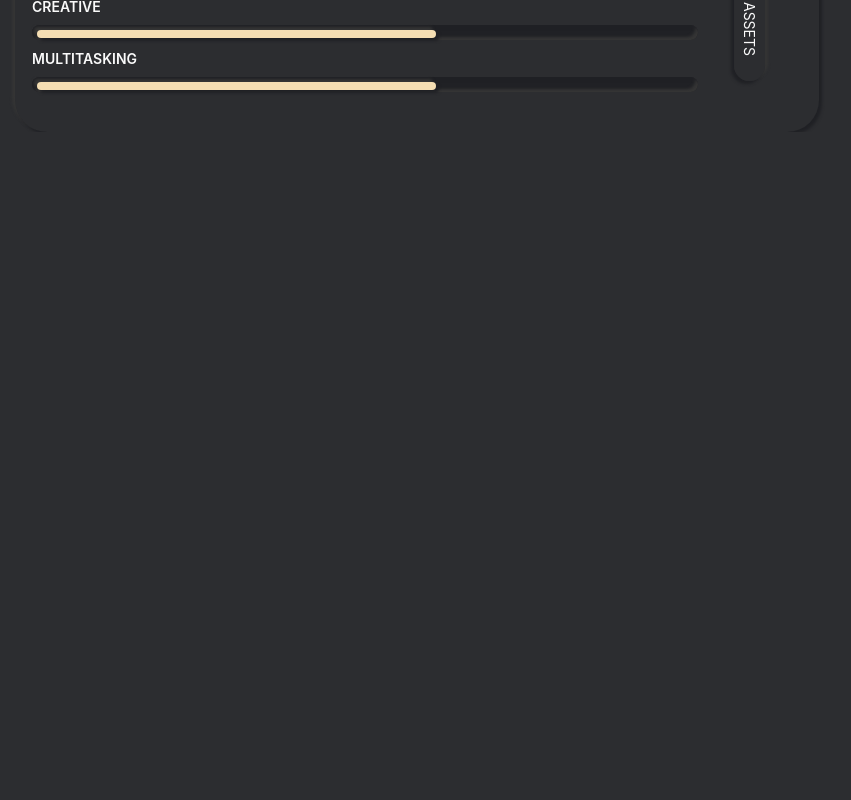
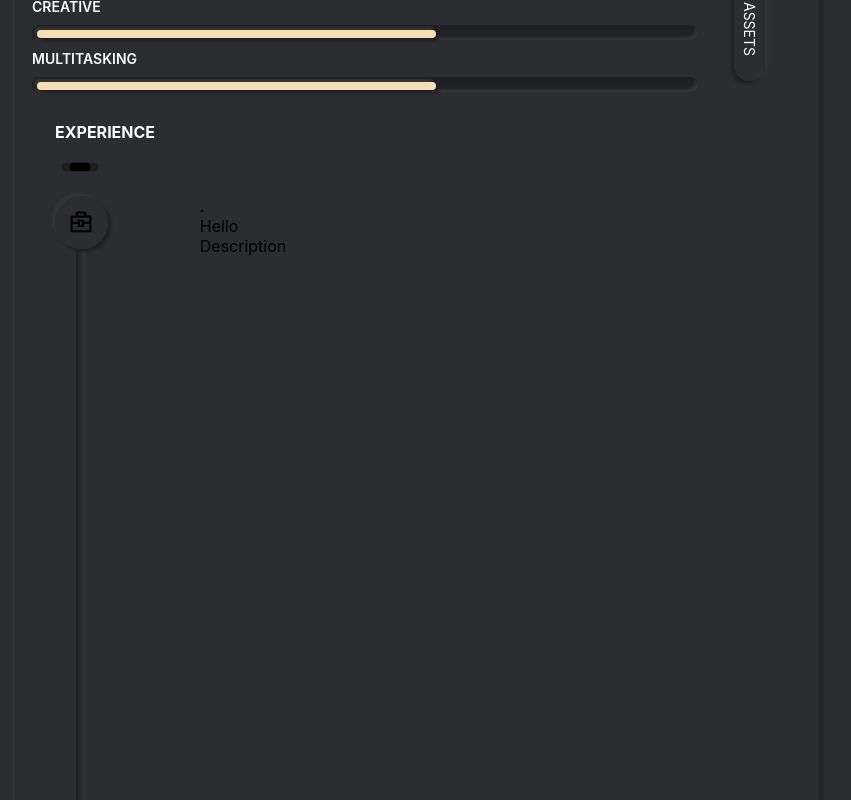
Before and after one commit to codexprt2/steve-app, a Next.js app: page /about in a window 1280 px wide. Shown: the part 1220-2020 px from the top of the page, without its empty margins (90-941 px from the left). Before the commit the page ends 1352 px from the top, so only its background shows below. Built offline with nearby package versions, Linux system fonts and the light colour scheme.

Commit message:
progress point

```diff
--- /dev/null
+++ b/components/ContentComponent.js
@@ -0,0 +1,13 @@
+import React from "react";
+
+const ContentComponent = () => {
+	return (
+		<div>
+			<div> .</div>
+			<div>Hello</div>
+			<div> Description</div>
+		</div>
+	);
+};
+
+export default ContentComponent;
--- /dev/null
+++ b/components/EXPERIENCE.module.css
@@ -0,0 +1,34 @@
+.mainContainer {
+	display: flex;
+	flex-direction: column;
+}
+.iconContainer {
+	border-radius: 2rem;
+	box-shadow: 3px 3px 3px #202125, -3px -3px 3px #353535;
+	position: absolute !important;
+}
+.iconInner {
+	position: absolute;
+	top: 50%;
+	left: 50%;
+	transform: translate(-50%, -50%);
+}
+.iconOutter {
+	position: relative;
+	border-radius: 50%;
+	margin-left: auto;
+	margin-right: auto;
+	line-height: 0.7;
+	background-color: #2c2d30;
+	width: 3.3rem;
+	height: 3.3rem;
+}
+.progressBarContainer {
+	margin-top: 50px;
+	margin-left: 21px;
+}
+.lineDiv {
+	box-shadow: inset 3px 3px 3px #202125, inset -3px -3px 3px #353535;
+	width: 10px;
+	height: 90vh;
+}
--- /dev/null
+++ b/components/ExperienceComponent.js
@@ -0,0 +1,23 @@
+import React from "react";
+import styles from "./EXPERIENCE.module.css";
+import { RiBriefcase4Line } from "react-icons/ri";
+import ProgressBar from "./ProgressBar";
+
+const ExperienceComponent = () => {
+	return (
+		<div className={styles.mainContainer}>
+			<div className={styles.iconContainer}>
+				<div className={styles.iconOutter}>
+					<div className={styles.iconInner}>
+						<RiBriefcase4Line size={25} />
+					</div>
+				</div>
+			</div>
+			<div className={styles.progressBarContainer}>
+				<div className={styles.lineDiv}></div>
+			</div>
+		</div>
+	);
+};
+
+export default ExperienceComponent;
--- a/pages/About.module.css
+++ b/pages/About.module.css
@@ -121,3 +121,17 @@
 	flex-grow: 1;
 	display: flex;
 }
+.experienceContainer {
+	margin-top: 30px;
+}
+.experienxeContent {
+	display: flex;
+}
+.experienceDiv {
+	width: 20%;
+	flex-grow: 1;
+}
+.list {
+	width: 80%;
+	flex-grow: 1;
+}
--- a/pages/about.js
+++ b/pages/about.js
@@ -2,7 +2,8 @@ import styles from "./About.module.css";
 import { CgLoadbarAlt } from "react-icons/cg";
 import CustomizedProgressBars from "../components/ProgressBar";
 import VerticalComponent from "../components/VerticalComponent";
-
+import ExperienceComponent from "../components/ExperienceComponent";
+import ContentComponent from "../components/ContentComponent";
 const About = () => {
 	return (
 		<div className={styles.mainContainer}>
@@ -156,6 +157,23 @@ const About = () => {
 					</div>
 				</div>
 			</div>
+
+			<div className={styles.experienceContainer}>
+				<div className={styles.aboutContainer}>
+					<div className={styles.aboutContent}>EXPERIENCE</div>
+					<div>
+						<CgLoadbarAlt size={50} />
+					</div>
+				</div>
+				<div className={styles.experienxeContent}>
+					<div className={styles.experienceDiv}>
+						<ExperienceComponent />
+					</div>
+					<div className={styles.list}>
+						<ContentComponent />
+					</div>
+				</div>
+			</div>
 		</div>
 	);
 };
```
Also changed, not shown: components/CONTENT.module.css (added).
